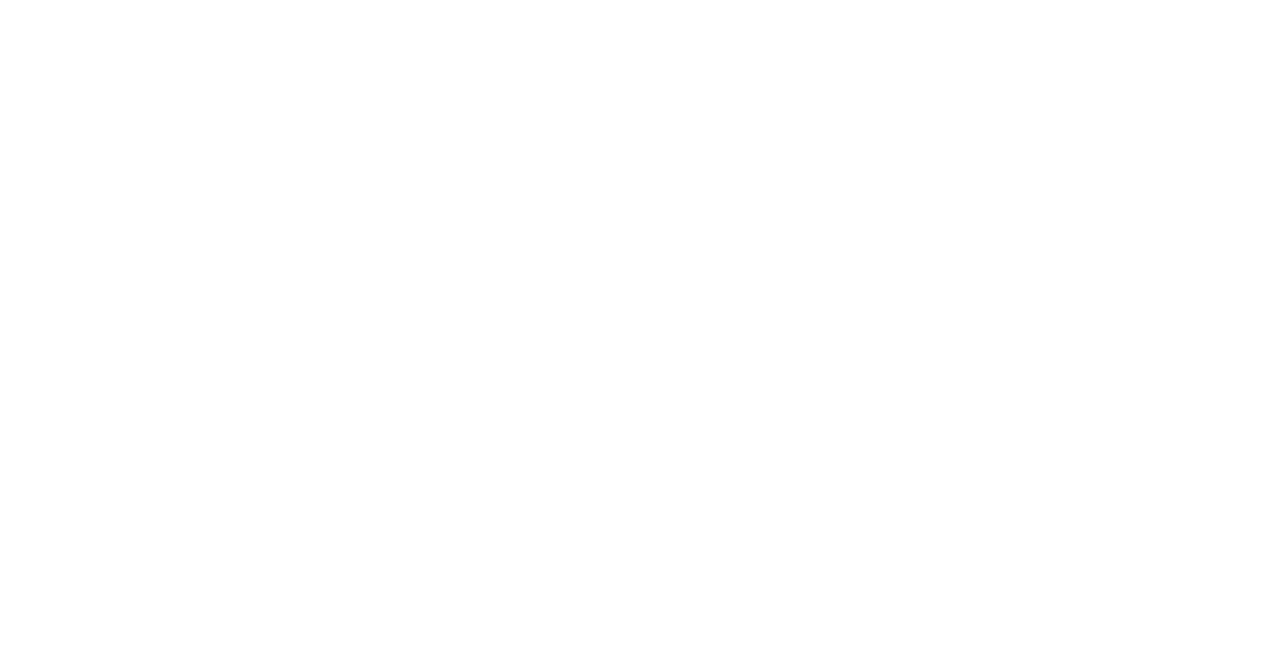
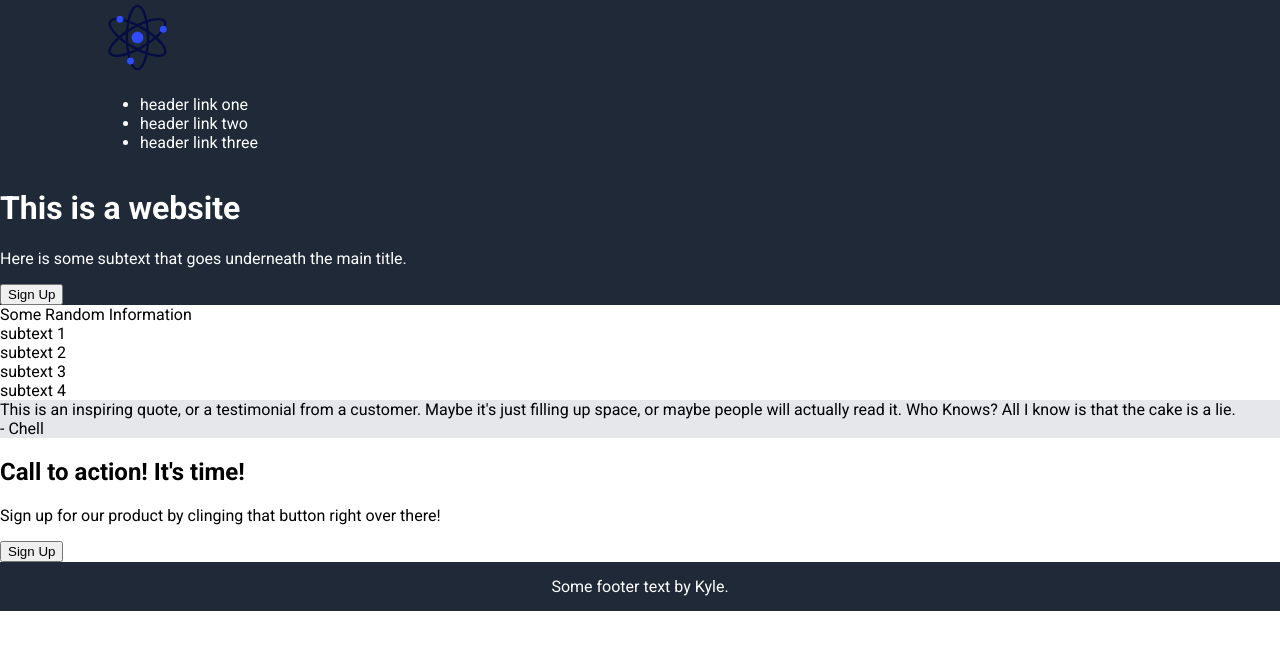
Before and after one commit to kyle-troyer/odin-landing-page, a plain HTML site: page index.html in a window 1280 px wide. Drawn offline with Linux system fonts and the light colour scheme.

Commit message:
Project Update

```diff
--- a/index.html
+++ b/index.html
@@ -11,6 +11,80 @@
 
 <body>
 
+  <div class="header">
+    <img src=".\Images\logo.svg" alt="SVG Logo" width="75" height="75">
+       <ul>
+        <li>header link one</li>
+        <li>header link two</li>
+        <li>header link three</li>
+       </ul>
+  </div>
+
+  <div class="hero">
+    <div class="hero-left">
+      <h1>This is a website</h1>
+      <p>Here is some subtext that goes underneath the main title.</p>
+      <button>Sign Up</button>
+    </div>
+    <div class="hero-right">
+      <!-- TODO Insert Image Here-->
+    </div>
+  </div>
+
+  <div class="random-bar">
+
+    <div class="random-head">Some Random Information</div>
+
+    <div class="card-body">
+      <div class="random-card">
+        <div class="random-box">
+             <!-- TODO Insert Image Here-->
+        </div>
+        <div class="random-subtext">subtext 1</div>
+      </div>
+      <div class="random-card">
+        <div class="random-box">
+             <!-- TODO Insert Image Here-->
+        </div>
+        <div class="random-subtext">subtext 2</div>
+      </div>
+      <div class="random-card">
+        <div class="random-box">
+             <!-- TODO Insert Image Here-->
+        </div>
+        <div class="random-subtext">subtext 3</div>
+      </div>
+      <div class="random-card">
+        <div class="random-box">
+             <!-- TODO Insert Image Here-->
+        </div>
+        <div class="random-subtext">subtext 4</div>
+      </div>
+    </div>
+
+  </div>
+
+
+  <div class="quote-bar">
+    <div class="quote">This is an inspiring quote, or a testimonial from a customer. Maybe it's just filling up space, or maybe people will actually read it. Who Knows? All I know is that the cake is a lie.</div>
+    <div class="signature">- Chell</div>
+  </div>
+
+
+  <div class="cta-banner">
+
+    <div class="cta-text">
+      <h2>Call to action! It's time!</h2>
+      <p>Sign up for our product by clinging that button right over there!</p>
+    </div>
+
+    <button>Sign Up</button>
+
+  </div>
+
+  <div class="footer">Some footer text by Kyle.</div>
+
+
 </body>
 
 </html>
--- a/style.css
+++ b/style.css
@@ -0,0 +1,42 @@
+@import url('https://fonts.googleapis.com/css2?family=Roboto:wght@400;700&display=swap');
+
+body{
+  font-family: Roboto;
+  margin: 0px;
+  display: flex;
+  flex-direction: column;
+}
+
+.header{
+  background-color: #1F2937;
+  color: white;
+  padding: 0px 100px 0px 100px;
+}
+
+.hero{
+ background-color: #1F2937;
+ color: white;
+ flex: 1;
+}
+
+.random-bar{
+  flex: 1;
+
+}
+
+.quote-bar{
+  background-color: #E5E7EB;
+  flex: 1;
+}
+
+.cta-bar{
+  flex: 1;
+}
+
+.footer{
+  background-color: #1F2937;
+  padding: 15px 100px 15px 100px;
+  color: white;
+  text-align: center;
+  flex: 1;
+}
```
Also changed, not shown: Images/logo.svg (added).
